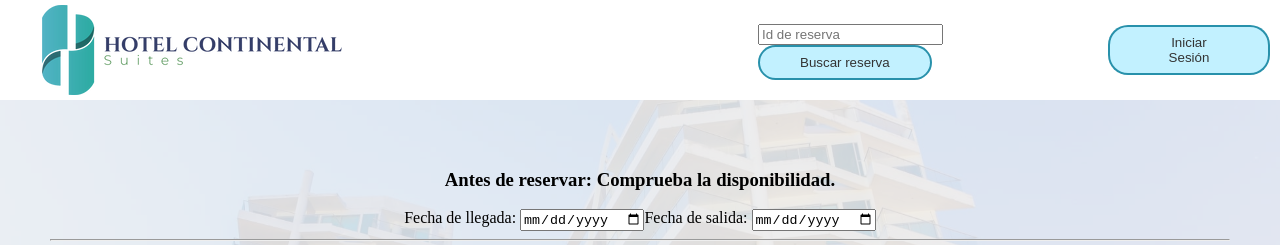
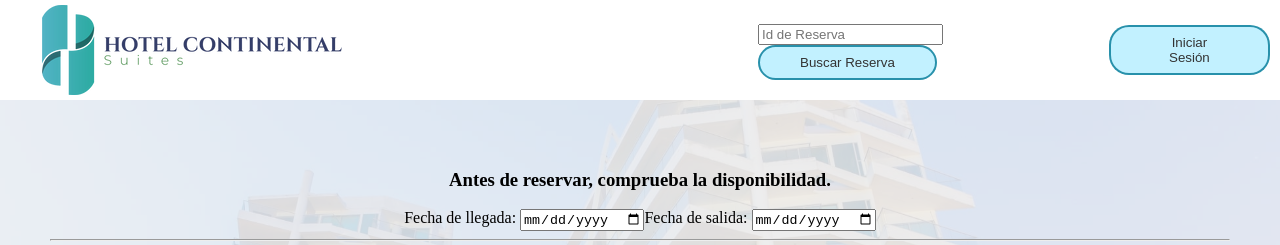
Before and after one commit to Rafaelbg107/hotel-app-13, a Vue app: page / in a window 1280 px wide. Shown: the top 245 px of the page. Built offline with nearby package versions, Linux system fonts and the light colour scheme.

Commit message:
Ortografía

```diff
--- a/src/App.vue
+++ b/src/App.vue
@@ -9,9 +9,9 @@
 
       <nav>
         <form>
-          <input type="text" placeholder="Id de reserva" name="idReserva"
+          <input type="text" placeholder="Id de Reserva" name="idReserva"
               pattern="[0-9]{1,15}" required v-model="idres">
-          <button type="submit" v-on:click="verReserva">Buscar reserva</button>
+          <button type="submit" v-on:click="verReserva">Buscar Reserva</button>
         </form>
           <button v-on:click="login" v-if="is_auth == 'false'"> Iniciar Sesión </button>
           <button v-on:click="verPerfil" v-if="is_auth2 == 'false'"> Ver Perfil </button>
--- a/src/components/Inicio.vue
+++ b/src/components/Inicio.vue
@@ -1,7 +1,7 @@
 <template>
     <div  id="myForm">
         <form @submit="postData" method="POST">
-          <h3>Antes de reservar: Comprueba la disponibilidad. </h3>
+          <h3>Antes de reservar, comprueba la disponibilidad. </h3>
 
           <label for="fechaLlegada">Fecha de llegada: </label>
             <input type="date" name="fechaLlegada" id="fechaLlegada" value='2021-01-01'
@@ -11,7 +11,7 @@
                     min="2020-12-15" required v-model="posts.fechaSalida">
           <hr>
 
-          <label for="habitacion">Habitacion</label>
+          <label for="habitacion">Habitación</label>
               <select name="habitacion" id="habitacion" required v-model="posts.habitacion">
                 <option value="Estándar">Estándar</option>
                 <option value="Doble">Doble</option>
--- a/src/components/reservaPost.vue
+++ b/src/components/reservaPost.vue
@@ -17,7 +17,7 @@
             <hr>
 
             <section class="tipoHabitacion">
-            <label for="habitacion">Habitacion</label>
+            <label for="habitacion">Habitación</label>
                 <select name="habitacion" id="habitacion" v-model="posts.habitacion">
                 <option value="Estándar">Estándar</option>
                 <option value="Doble">Doble</option>
--- a/src/components/vistaUsuario.vue
+++ b/src/components/vistaUsuario.vue
@@ -4,7 +4,7 @@
           <button type="submit" v-on:click="verReservas" >Ver Reservas</button>
         </form>
         <form>
-          <button type="submit" v-on:click="verDatos">Ver datos</button>
+          <button type="submit" v-on:click="verDatos">Ver Datos</button>
         </form>
 
         <table id="tabla" width="85%" v-if="visibleReservas">
```
